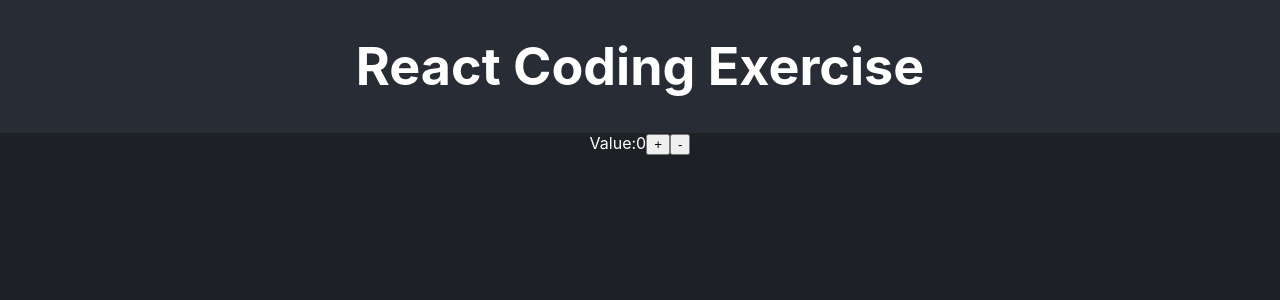
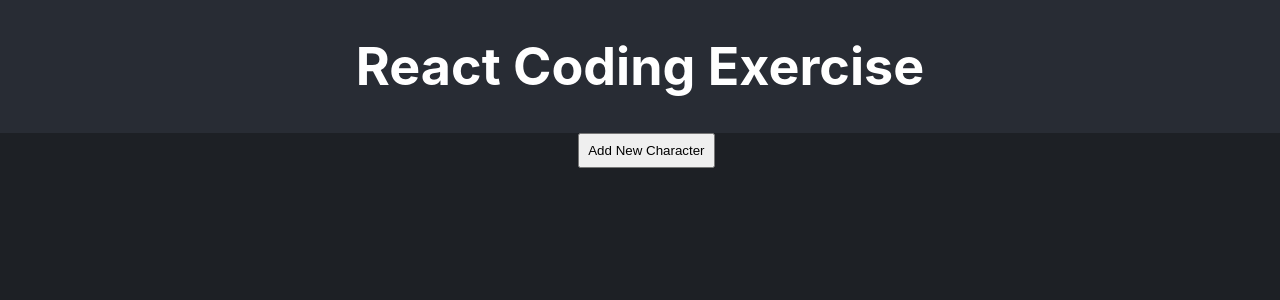
Before and after one commit to tejubhokare/recruiting-webapp-character, a React (Create React App) app: page / in a window 1280 px wide. Shown: the top 300 px of the page. Built offline with nearby package versions, Linux system fonts and the light colour scheme.

Commit message:
Requirement-1 Added AttributeList component and created state and control for them

```diff
--- a/src/App.js
+++ b/src/App.js
@@ -1,24 +1,20 @@
-import { useState } from 'react';
+import React from 'react';
 import './App.css';
-import { ATTRIBUTE_LIST, CLASS_LIST, SKILL_LIST } from './consts.js';
-
+import CharactersContainer from './components/CharacterContainers';
+import { CharacterProvider } from './contexts/CharacterContext';
 
 function App() {
-  const [num, setNum] = useState(0);
   return (
+    <CharacterProvider>
       <div className="App">
         <header className="App-header">
           <h1>React Coding Exercise</h1>
         </header>
         <section className="App-section">
-        <div>
-          Value:
-          {num}
-          <button>+</button>
-          <button>-</button>
-        </div>
+          <CharactersContainer />
         </section>
       </div>
+    </CharacterProvider>
   );
 }
 
--- /dev/null
+++ b/src/components/AttributeList.jsx
@@ -0,0 +1,27 @@
+import React, { useContext } from 'react';
+import '../styles/AttributeList.css';
+import { CharacterContext } from '../contexts/CharacterContext';
+
+const AttributeList = ({ characterId }) => {
+    const { characters, incrementAttribute, decrementAttribute } = useContext(CharacterContext);
+    const character = characters.find(char => char.id === characterId);
+
+    if (!character) {
+        return null;
+    }
+
+    return (
+        <div className='mainDivAttr'>
+            <h1>Attributes</h1>
+            {Object.keys(character.attributes).map((attr) => (
+                <div key={attr} style={{ marginBottom: '10px' }}>
+                    <span>{attr}: {character.attributes[attr]}</span>
+                    <button className='buttonIncrement1' onClick={() => incrementAttribute(character.id, attr)}>+</button>
+                    <button className='buttonDecrement1' onClick={() => decrementAttribute(character.id, attr)}>-</button>
+                </div>
+            ))}
+        </div>
+    );
+};
+
+export default AttributeList;
--- /dev/null
+++ b/src/components/Character.jsx
@@ -0,0 +1,12 @@
+import AttributeList from './AttributeList';
+
+const Character = ({ character }) => {
+
+    return (
+        <div>
+            <AttributeList characterId={character.id} />
+        </div>
+    );
+};
+
+export default Character;
--- /dev/null
+++ b/src/components/CharacterContainers.jsx
@@ -0,0 +1,24 @@
+import React, { useContext } from 'react';
+import '../styles/CharactersContainer.css';
+import Character from './Character';
+import { CharacterContext } from '../contexts/CharacterContext';
+
+const CharactersContainer = () => {
+    const { characters, addCharacter } = useContext(CharacterContext);
+    return (
+        <div>
+            <div>
+                <button className="buttonStyle" onClick={addCharacter}>Add New Character</button>
+            </div>
+
+            {characters.map((character) => (
+                <Character
+                    key={character.id}
+                    character={character}
+                />
+            ))}
+        </div>
+    );
+};
+
+export default CharactersContainer;
--- /dev/null
+++ b/src/contexts/CharacterContext.jsx
@@ -0,0 +1,63 @@
+import React, { createContext, useState } from 'react';
+import { ATTRIBUTE_LIST } from '../consts';
+
+const CharacterContext = createContext();
+
+const CharacterProvider = ({ children }) => {
+
+    const initialAttributes = ATTRIBUTE_LIST.reduce((acc, attr) => {
+        acc[attr] = 10;
+        return acc;
+    }, {});
+
+    const [characters, setCharacters] = useState([]);
+
+    const createNewCharacter = () => ({
+        id: characters.length + 1,
+        attributes: initialAttributes,
+    });
+
+    const addCharacter = () => {
+        setCharacters([...characters, createNewCharacter()]);
+    };
+
+    const incrementAttribute = (id, attr) => {
+        setCharacters(prevCharacters =>
+            prevCharacters.map(char => {
+                if (char.id === id) {
+                    const newAttributes = { ...char.attributes, [attr]: char.attributes[attr] + 1 };
+                    return { ...char, attributes: newAttributes };
+                }
+                return char;
+            })
+        );
+    };
+
+    const decrementAttribute = (id, attr) => {
+        setCharacters(prevCharacters =>
+            prevCharacters.map(char => {
+                if (char.id === id) {
+                    const newAttributes = { ...char.attributes, [attr]: char.attributes[attr] - 1 };
+                    return { ...char, attributes: newAttributes };
+                }
+                return char;
+            })
+        );
+    };
+
+
+    return (
+        <CharacterContext.Provider
+            value={{
+                characters,
+                addCharacter,
+                incrementAttribute,
+                decrementAttribute,
+            }}
+        >
+            {children}
+        </CharacterContext.Provider>
+    );
+};
+
+export { CharacterProvider, CharacterContext };
--- /dev/null
+++ b/src/styles/AttributeList.css
@@ -0,0 +1,26 @@
+.buttonIncrement1 {
+    width: 8%;
+    margin-left: 1%;
+    font-weight: bold;
+    background-color: lightblue;
+    border-radius: 6px;
+    cursor: pointer
+}
+
+.buttonDecrement1 {
+    width: 8%;
+    margin-left: 1%;
+    font-weight: bold;
+    background-color: lightyellow;
+    border-radius: 6px;
+    cursor: pointer
+}
+
+.mainDivAttr {
+    margin-top: 110px;
+    border: 1px solid;
+    border-radius: 10px;
+    padding: 10px;
+    width: 23%;
+    margin-left: 1%
+}
--- /dev/null
+++ b/src/styles/CharactersContainer.css
@@ -0,0 +1,7 @@
+.buttonStyle {
+
+    padding: 8px;
+    cursor: pointer;
+    margin-left: 1%;
+    margin-bottom: 15px
+}
```
Lines whose indentation alone changed are shown as unchanged.
